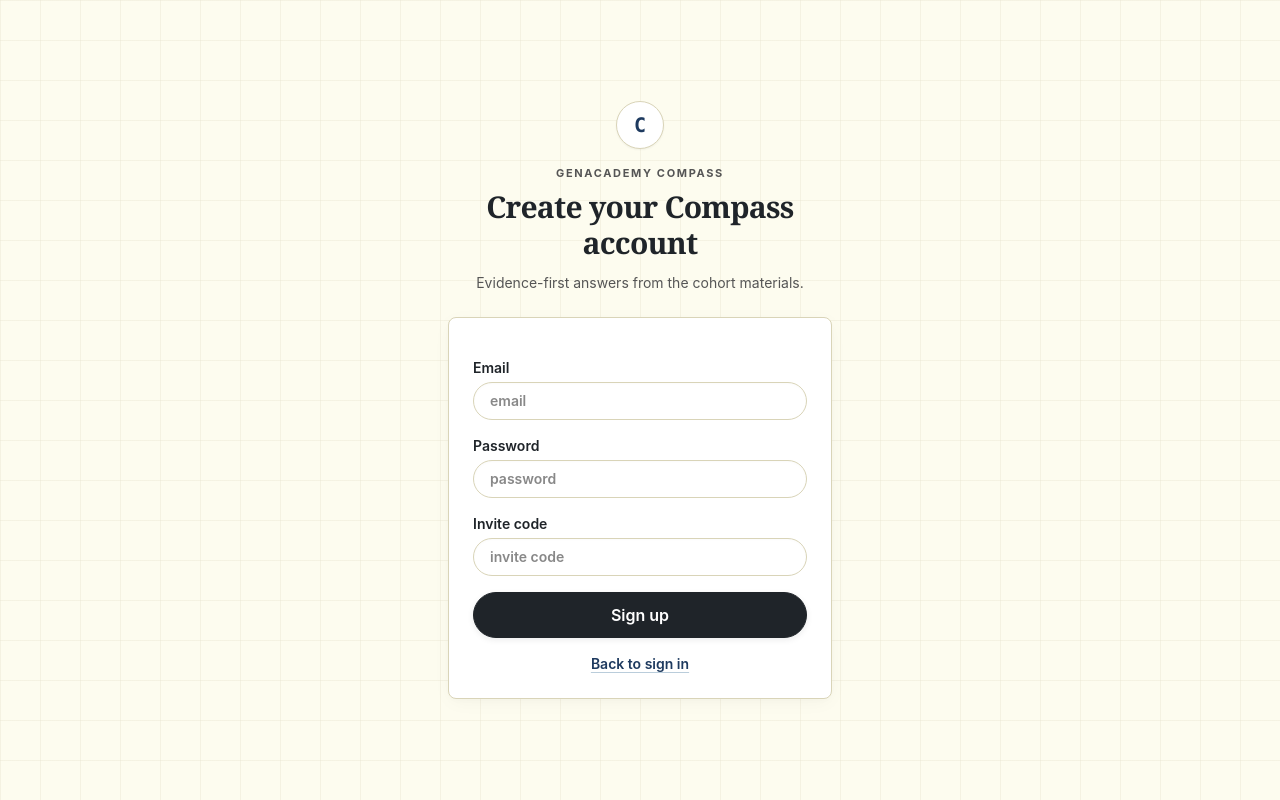
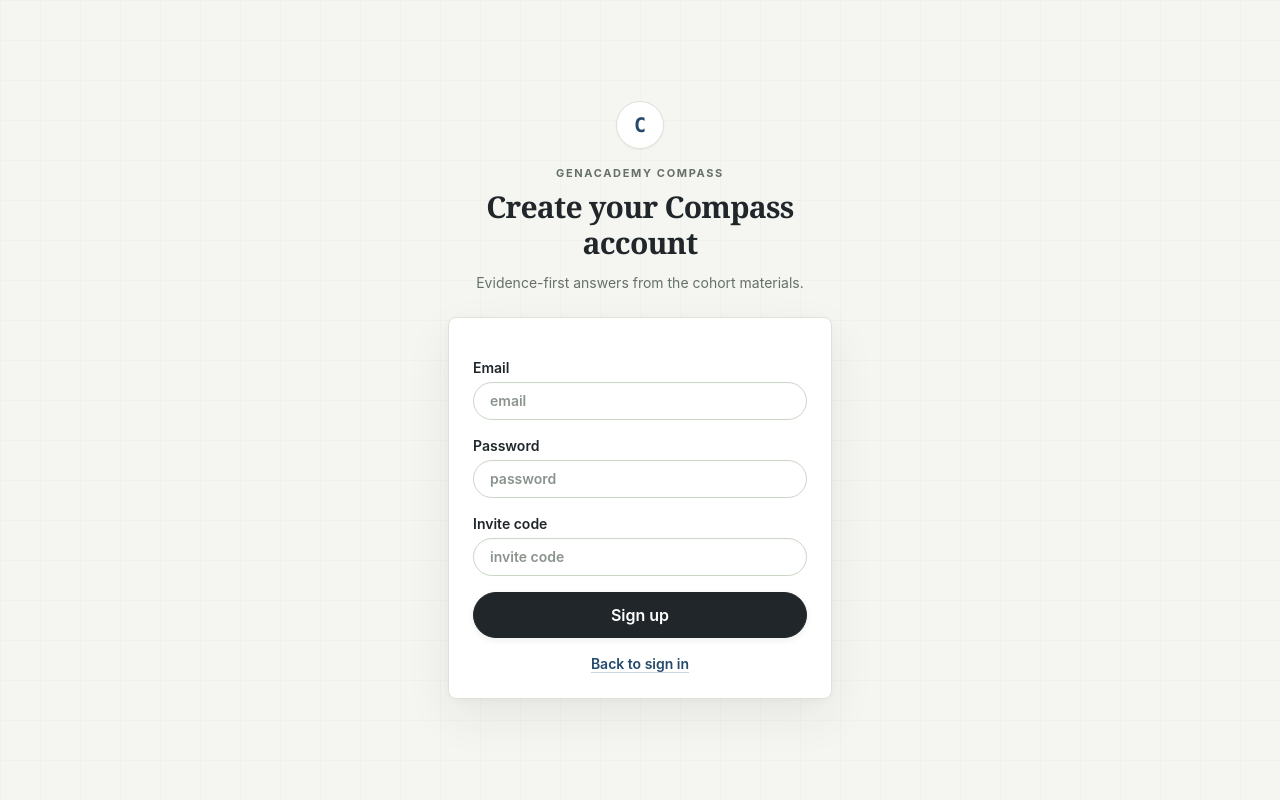
Before and after one commit to manjunath84/genacademy-rag, a Python web app: template src/genacademy_rag/web/templates/signup.html in a window 1280 px wide. Run offline with Jinja, Linux system fonts and the light colour scheme; the template is opened without the code that fills it, so the values that code supplies are empty; some libraries are stand-ins or nearby versions.

Commit message:
style: tune UI palette to reference theme

```diff
--- a/src/genacademy_rag/web/templates/base.html
+++ b/src/genacademy_rag/web/templates/base.html
@@ -8,28 +8,29 @@
   <script src="https://unpkg.com/htmx.org@1.9.12"></script>
   <script defer src="https://unpkg.com/alpinejs@3.14.1/dist/cdn.min.js"></script>
   <style>
-    /* GenAcademy house theme: cream paper + 40px grid + editorial curation desk. */
+    /* GenAcademy house theme: soft green-white paper + editorial curation desk. */
     :root{
-      --paper:#FDFCEF;
-      --ink:#1F2429;
-      --accent:#C8A261;
-      --dark:#1E3A5F;
-      --grid:rgba(232,228,208,.4);
-      --code-bg:#F5F2DA;
-      --rule:#d9d4b8;
-      --mute:#555555;
-      --mute2:#888888;
+      --paper:#F5F6F1;
+      --ink:#202629;
+      --accent:#C8A76A;
+      --dark:#202629;
+      --grid:rgba(214,222,211,.16);
+      --code-bg:#F4EFDE;
+      --rule:#DDE3D7;
+      --mute:#66706B;
+      --mute2:#8B938D;
       --warn:#C00;
 
       /* Curation Desk palette */
-      --sage-text:#2E4A35;
-      --sage-bg:#E8EFE9;
-      --sage-border:#BDD2C0;
-      --mineral-text:#1E3A5F;
-      --mineral-bg:#EAF0F6;
-      --mineral-border:#BACDDB;
-      --brass-bg:#F5F2DA;
-      --brass-border:#C8A261;
+      --sage-text:#314F37;
+      --sage-hero:#70896D;
+      --sage-bg:#EAF1E9;
+      --sage-border:#C9D8C7;
+      --mineral-text:#25496D;
+      --mineral-bg:#E7EEF5;
+      --mineral-border:#C6D6E2;
+      --brass-bg:#F4EFDE;
+      --brass-border:#C8A76A;
     }
     html,body{min-height:100%}
     body{
@@ -61,20 +62,20 @@
     /* Cards */
     .gc-card{
       background:#ffffff;
-      border:1px solid #d9d4b8;
+      border:1px solid var(--rule);
       border-radius:8px;
-      box-shadow:0 4px 20px -2px rgba(15,20,25,0.04), 0 2px 6px -1px rgba(15,20,25,0.02);
+      box-shadow:0 18px 48px rgba(36,43,39,0.07), 0 2px 8px rgba(36,43,39,0.03);
     }
     .gc-card-soft{
       background:#ffffff;
-      border:1px solid #e2ddc0;
+      border:1px solid var(--rule);
       border-radius:8px;
-      box-shadow:0 2px 8px rgba(15,20,25,0.03);
+      box-shadow:0 8px 24px rgba(36,43,39,0.04);
     }
 
     /* Inputs */
     .gc-input{
-      border:1px solid #d9d4b8;
+      border:1px solid #CBD6C8;
       border-radius:999px;
       background:#fff;
       color:var(--ink);
@@ -122,12 +123,12 @@
     /* Nav chips */
     .gc-chip{
       display:inline-flex;align-items:center;background:#ffffff;color:var(--ink);
-      border:1px solid #d9d4b8;border-radius:999px;font-weight:500;
+      border:1px solid var(--rule);border-radius:999px;font-weight:500;
       transition:all 0.15s ease;
     }
     .gc-chip:hover{
       background:var(--paper);
-      border-color:#c0bba1;
+      border-color:var(--sage-border);
     }
     .gc-chip-current{
       background:var(--mineral-bg);
@@ -143,7 +144,7 @@
 
     /* Suggestion pills */
     .gc-pill{
-      border:1px solid #d9d4b8;
+      border:1px solid var(--rule);
       border-radius:999px;
       background:#ffffff;
       color:var(--ink);
@@ -153,12 +154,12 @@
     }
     .gc-pill:hover{
       background:var(--paper);
-      border-color:#c0bba1;
+      border-color:var(--sage-border);
       transform:translateY(-1px);
     }
 
     /* Status badges */
-    .gc-badge{display:inline-flex;align-items:center;gap:.4em;border:1px solid #d9d4b8;border-radius:999px;font-weight:600}
+    .gc-badge{display:inline-flex;align-items:center;gap:.4em;border:1px solid var(--rule);border-radius:999px;font-weight:600}
     .gc-badge-high{background:var(--sage-bg);color:var(--sage-text);border-color:var(--sage-border)}
     .gc-badge-mid{background:#FFF9DB;color:#8A6D0F;border-color:#FFE066}
     .gc-badge-low{background:#F1F3F5;color:#495057;border-color:#CED4DA}
@@ -166,7 +167,7 @@
 
     /* Evidence cards */
     .gc-source{
-      border:1px solid #e2ddc0;
+      border:1px solid var(--rule);
       border-radius:8px;
       background:#ffffff;
       box-shadow:0 1px 3px rgba(0,0,0,0.02);
@@ -174,7 +175,7 @@
     }
     .gc-source:hover{
       border-color:var(--sage-border);
-      box-shadow:0 2px 8px rgba(122,139,123,0.06);
+      box-shadow:0 2px 8px rgba(112,137,109,0.08);
     }
     .gc-source>summary{cursor:pointer;list-style:none}
     .gc-source>summary::-webkit-details-marker{display:none}
@@ -207,7 +208,7 @@
       background:var(--sage-text);border-radius:50%;
     }
     .gc-mm{
-      border:1px solid #e2ddc0;
+      border:1px solid var(--rule);
       border-radius:8px;
       background:#ffffff;
       box-shadow:0 1px 3px rgba(0,0,0,0.02);
--- a/src/genacademy_rag/web/templates/chat.html
+++ b/src/genacademy_rag/web/templates/chat.html
@@ -46,7 +46,7 @@
   <div class="mb-10 grid gap-6 md:grid-cols-[1fr_22rem] items-center">
     <div class="space-y-3">
       <h2 class="gc-serif text-5xl md:text-7xl font-normal leading-[0.95] tracking-tight text-[var(--ink)]">
-        Answers that feel calm,<br>cited, and <span class="italic text-[var(--sage-text)]">course-grounded</span>.
+        Answers that feel calm,<br>cited, and <span class="italic text-[var(--sage-hero)]">course-grounded</span>.
       </h2>
       <p class="max-w-xl text-sm" style="color:var(--mute)">Compass keeps the interface quiet so the evidence can do the work. Evidence-first answers from the cohort materials.</p>
     </div>
```
